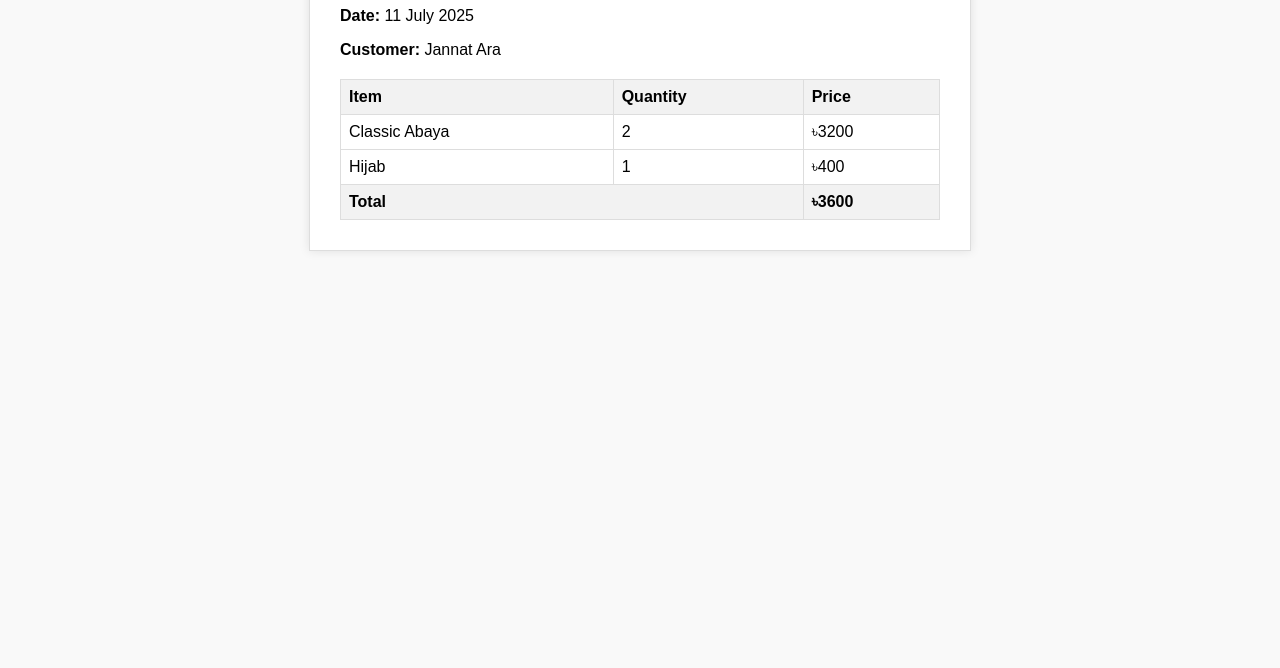
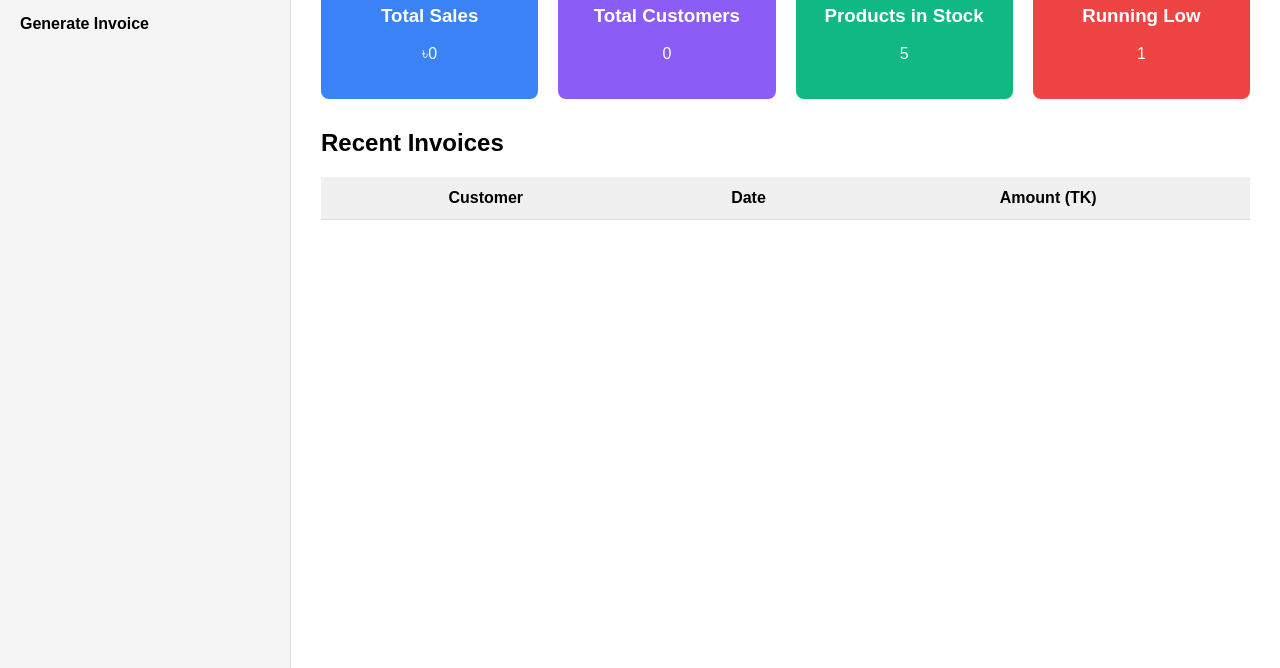
Before and after one commit to robihassan/afwa-invoice, a plain HTML site: page index.html in a window 1280 px wide. Shown: the part 132-800 px from the top of the page. Drawn offline with Linux system fonts and the light colour scheme.

Commit message:
Update index.html

```diff
--- a/index.html
+++ b/index.html
@@ -2,35 +2,129 @@
 <html lang="en">
 <head>
   <meta charset="UTF-8">
-  <title>AFWA Invoice</title>
+  <title>AFWA Dashboard</title>
   <style>
-    body { font-family: Arial; padding: 20px; background-color: #f9f9f9; }
-    .invoice-box {
-      border: 1px solid #ddd;
+    body {
+      margin: 0;
+      font-family: Arial, sans-serif;
+      display: flex;
+      height: 100vh;
+    }
+    .sidebar {
+      width: 250px;
+      background: #f5f5f5;
+      padding: 20px;
+      border-right: 1px solid #ddd;
+    }
+    .main {
+      flex-grow: 1;
       padding: 30px;
-      max-width: 600px;
-      margin: auto;
-      background: white;
-      box-shadow: 0 0 10px rgba(0,0,0,0.1);
     }
-    h1 { text-align: center; color: #333; }
-    table { width: 100%; margin-top: 20px; border-collapse: collapse; }
-    th, td { border: 1px solid #ddd; padding: 8px; text-align: left; }
-    th { background-color: #f2f2f2; }
+    .sidebar h1 {
+      font-size: 24px;
+      margin-bottom: 10px;
+    }
+    .card-container {
+      display: flex;
+      gap: 20px;
+      margin-bottom: 30px;
+    }
+    .card {
+      padding: 20px;
+      border-radius: 8px;
+      color: white;
+      flex: 1;
+      text-align: center;
+    }
+    .blue { background: #3b82f6; }
+    .purple { background: #8b5cf6; }
+    .green { background: #10b981; }
+    .red { background: #ef4444; }
+    table {
+      width: 100%;
+      border-collapse: collapse;
+      margin-top: 10px;
+    }
+    th, td {
+      padding: 12px;
+      border-bottom: 1px solid #ddd;
+    }
+    th {
+      background: #f0f0f0;
+    }
+    a {
+      text-decoration: none;
+      display: block;
+      margin: 15px 0;
+      color: #000;
+      font-weight: bold;
+    }
   </style>
 </head>
 <body>
-  <div class="invoice-box">
-    <h1>AFWA Invoice</h1>
-    <p><strong>Date:</strong> 11 July 2025</p>
-    <p><strong>Customer:</strong> Jannat Ara</p>
+  <div class="sidebar">
+    <h1>AFWA</h1>
+    <p>Invoice & Stock Management</p>
+    <a href="index.html">Dashboard</a>
+    <a href="generate.html">Generate Invoice</a>
+  </div>
 
+  <div class="main">
+    <h2>Dashboard</h2>
+    <div class="card-container">
+      <div class="card blue">
+        <h3>Total Sales</h3>
+        <p id="totalSales">৳0</p>
+      </div>
+      <div class="card purple">
+        <h3>Total Customers</h3>
+        <p id="totalCustomers">0</p>
+      </div>
+      <div class="card green">
+        <h3>Products in Stock</h3>
+        <p id="productsInStock">0</p>
+      </div>
+      <div class="card red">
+        <h3>Running Low</h3>
+        <p id="runningLow">0</p>
+      </div>
+    </div>
+
+    <h2>Recent Invoices</h2>
     <table>
-      <tr><th>Item</th><th>Quantity</th><th>Price</th></tr>
-      <tr><td>Classic Abaya</td><td>2</td><td>৳3200</td></tr>
-      <tr><td>Hijab</td><td>1</td><td>৳400</td></tr>
-      <tr><th colspan="2">Total</th><th>৳3600</th></tr>
+      <thead>
+        <tr>
+          <th>Customer</th>
+          <th>Date</th>
+          <th>Amount (TK)</th>
+        </tr>
+      </thead>
+      <tbody id="invoiceTable">
+        <!-- Invoices will be inserted here -->
+      </tbody>
     </table>
   </div>
+
+  <script>
+    const invoices = JSON.parse(localStorage.getItem("invoices")) || [];
+
+    // Recent Invoices Table
+    const table = document.getElementById("invoiceTable");
+    invoices.slice().reverse().forEach(inv => {
+      const row = document.createElement("tr");
+      row.innerHTML = `<td>${inv.customer}</td><td>${inv.date}</td><td>৳${inv.total}</td>`;
+      table.appendChild(row);
+    });
+
+    // Dashboard Stats
+    document.getElementById("totalCustomers").textContent = new Set(invoices.map(i => i.customer)).size;
+    document.getElementById("totalSales").textContent = "৳" + invoices.reduce((sum, i) => sum + i.total, 0);
+
+    // Dummy stock data (You can link this with a real product system later)
+    let totalProducts = 5;
+    let runningLow = 1;
+    document.getElementById("productsInStock").textContent = totalProducts;
+    document.getElementById("runningLow").textContent = runningLow;
+  </script>
 </body>
 </html>
```
